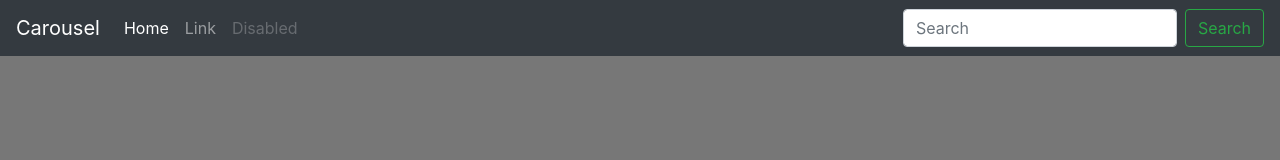
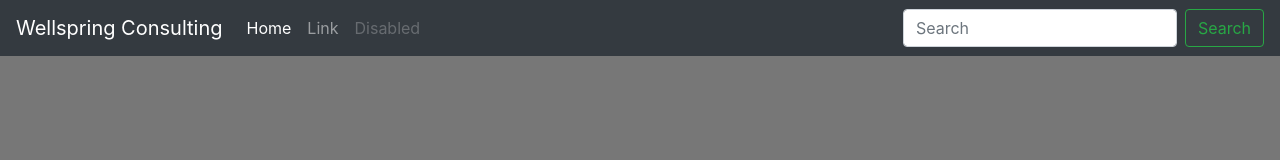
Before and after one commit to tjtavares/Wellspring, a plain HTML site: page index.html in a window 1280 px wide. Shown: the top 160 px of the page. Drawn offline with nearby package versions, Linux system fonts and the light colour scheme.

Commit message:
update title

```diff
--- a/index.html
+++ b/index.html
@@ -30,7 +30,7 @@
   <body>
     <header>
   <nav class="navbar navbar-expand-md navbar-dark fixed-top bg-dark">
-    <a class="navbar-brand" href="#">Carousel</a>
+    <a class="navbar-brand" href="#">Wellspring Consulting</a>
     <button class="navbar-toggler" type="button" data-toggle="collapse" data-target="#navbarCollapse" aria-controls="navbarCollapse" aria-expanded="false" aria-label="Toggle navigation">
       <span class="navbar-toggler-icon"></span>
     </button>
```
